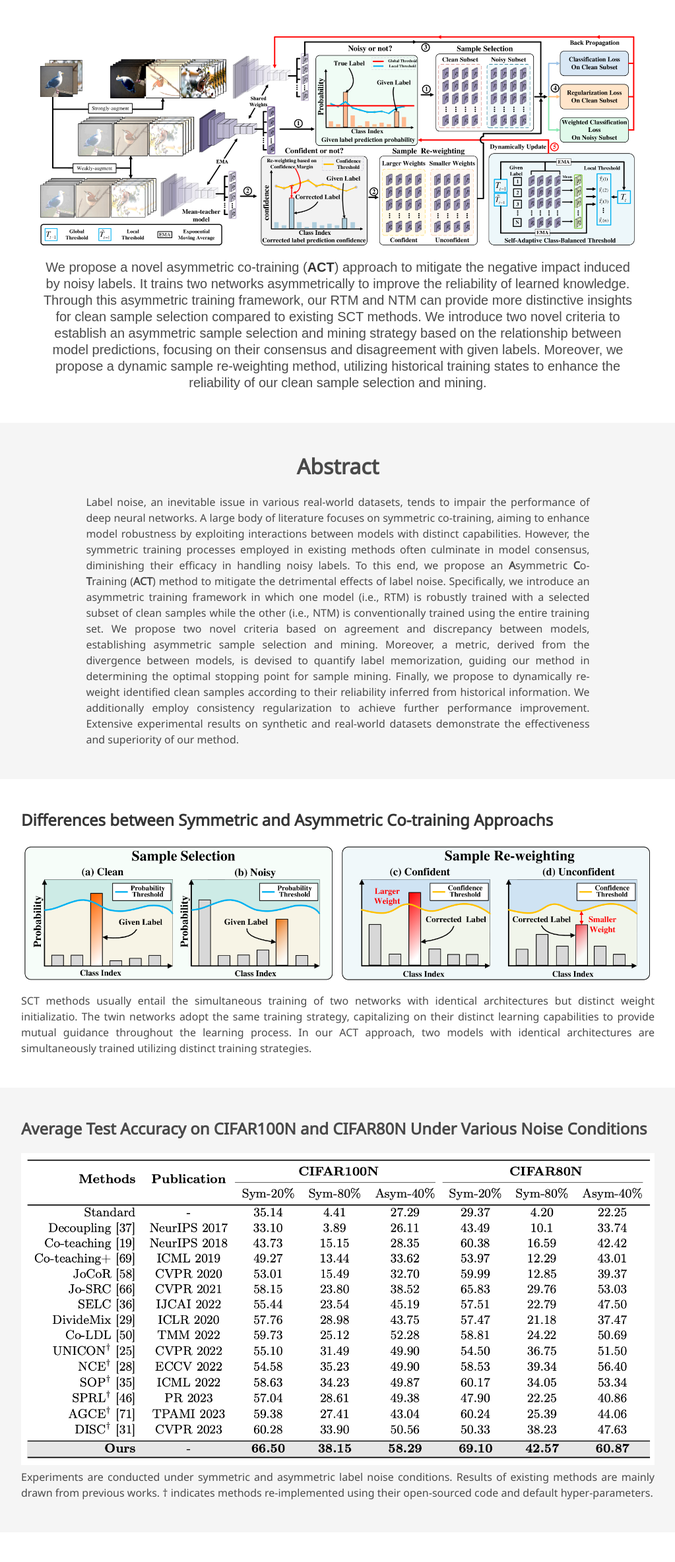
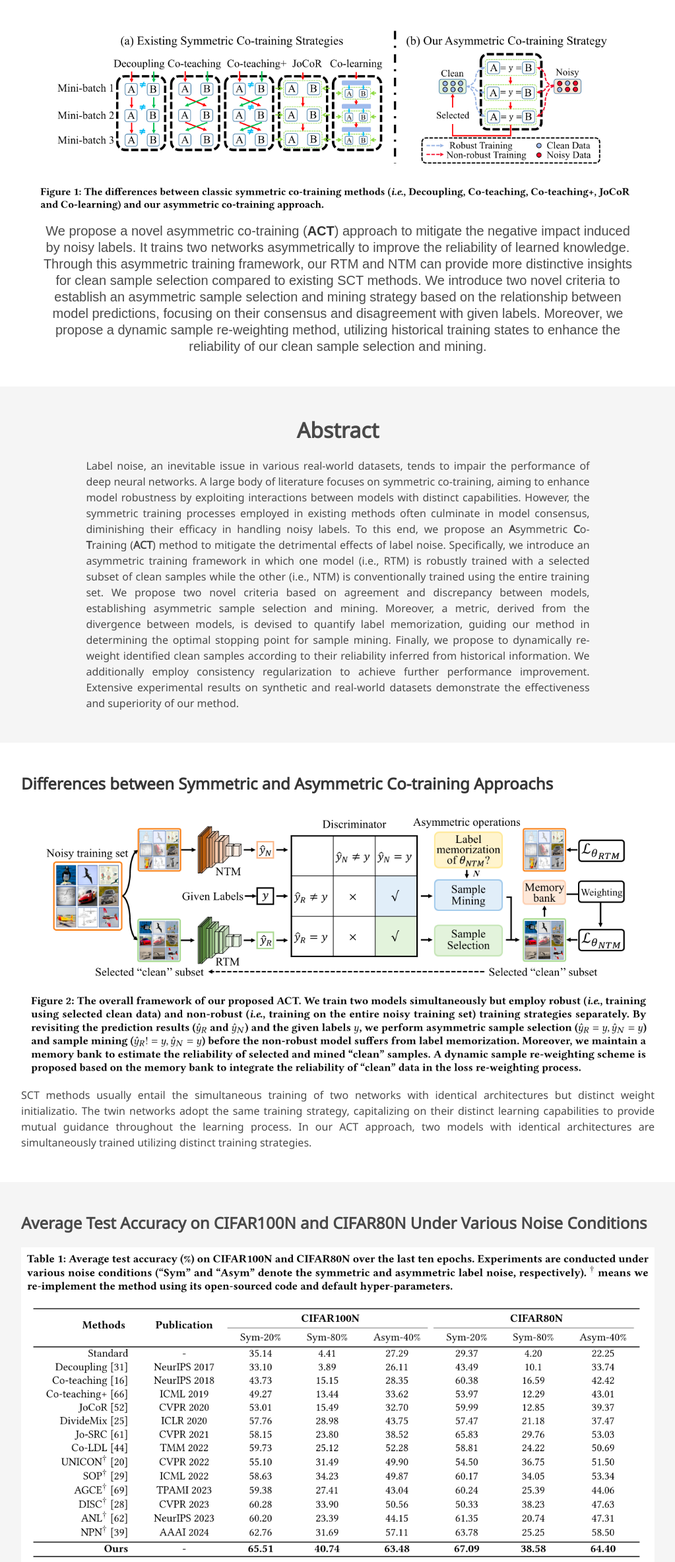
Before and after one commit to shengmengmeng/project-ACT, a plain HTML site: page index.html in a window 1280 px wide. Shown: the part 420-2788 px from the top of the page at 66% size, without its empty margins (128-1151 px from the left). Drawn offline with nearby package versions, Linux system fonts and the light colour scheme; some icons are missing; a web font is replaced by a local one.

Commit message:
Update index.html

```diff
--- a/index.html
+++ b/index.html
@@ -119,7 +119,7 @@
 <section class="hero teaser">
   <div class="container is-max-desktop">
     <div class="hero-body">
-      <img src="static/images/fig2.png" alt="Poster Dataset Distillation (PoDD)" class="center-image" style="max-width: 100%; height: auto;">
+      <img src="static/images/Figure1.png" alt="Poster Dataset Distillation (PoDD)" class="center-image" style="max-width: 100%; height: auto;">
       <h2 class="subtitle has-text-centered">
         We propose a novel asymmetric co-training (<strong>ACT</strong>) approach to mitigate the negative impact induced by noisy labels. It trains two networks asymmetrically to improve the reliability of learned knowledge. Through this asymmetric training framework, our RTM and NTM can provide more distinctive insights for clean sample selection compared to existing SCT methods. We introduce two novel criteria to establish an asymmetric sample selection and mining strategy based on the relationship between model predictions, focusing on their consensus and disagreement with given labels. Moreover, we propose a dynamic sample re-weighting method, utilizing historical training states to enhance the reliability of our clean sample selection and mining.
       </h2>
@@ -151,7 +151,7 @@
         <div class="content">
           <h2 class="title is-4">Differences between Symmetric and Asymmetric Co-training Approachs</h2>
 
-          <img src="static/images/fig1.png" alt="Self-Adaptive and Class-Balanced Sample Selection and Re-weighting" class="center-image">
+          <img src="static/images/Figure.png" alt="Self-Adaptive and Class-Balanced Sample Selection and Re-weighting" class="center-image">
           <div class="level-set has-text-justified">
             <p>
               SCT methods usually entail the simultaneous training of two networks with identical architectures but distinct weight initializatio. The twin networks adopt the same training strategy, capitalizing on their distinct learning capabilities to provide mutual guidance throughout the learning process. In our ACT approach, two models with identical architectures are simultaneously trained utilizing distinct training strategies.
@@ -170,7 +170,7 @@
         <div class="content">
           <h2 class="title is-4">Average Test Accuracy on CIFAR100N and CIFAR80N Under Various Noise Conditions</h2>
 
-          <img src="static/images/tab1.png" alt="Average Test Accuracy on CIFAR100N and CIFAR80N Under Various Noise Conditions" class="center-image">
+          <img src="static/images/Table1.png" alt="Average Test Accuracy on CIFAR100N and CIFAR80N Under Various Noise Conditions" class="center-image">
           <div class="level-set has-text-justified">
             <p>
               Experiments are conducted under symmetric and asymmetric label noise conditions. Results of existing methods are mainly drawn from previous works. † indicates methods re-implemented using their open-sourced code and default hyper-parameters.
@@ -189,13 +189,13 @@
         <div class="content">
           <h2 class="title is-4">Comparison of Test Accuracy on Real-World Noisy Datasets</h2>
 
-          <img src="static/images/tab2.png" alt="Comparison of Test Accuracy on Real-World Noisy Datasets" class="center-image">
+          <img src="static/images/Table2.png" alt="Comparison of Test Accuracy on Real-World Noisy Datasets" class="center-image">
           <div class="level-set has-text-justified">
             <p>
               The table shows the experimental results of existing methods and ACT on Web-Aircraft, Web-Bird, and Web-Car datasets. Results of existing methods are mainly drawn from previous works. † indicates methods re-implemented using their open-sourced code and default hyper-parameters.            </p>
           </div>
 
-          <img src="static/images/tab3.png" alt="Comparison of Test Accuracy on Real-World Noisy Datasets" class="center-image">
+          <img src="static/images/Table3.png" alt="Comparison of Test Accuracy on Real-World Noisy Datasets" class="center-image">
           <div class="level-set has-text-justified">
             <p>
               The table shows the experimental results of existing methods and ACT on Food-101N.</p>
```
